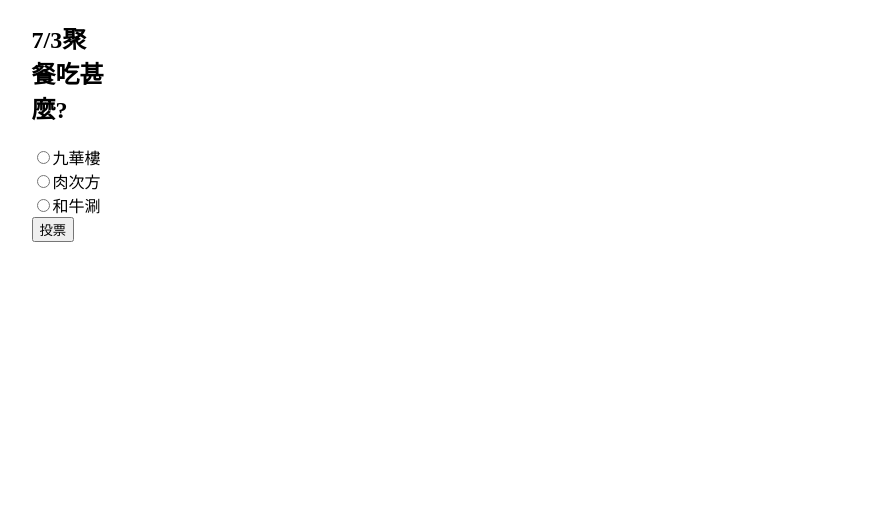
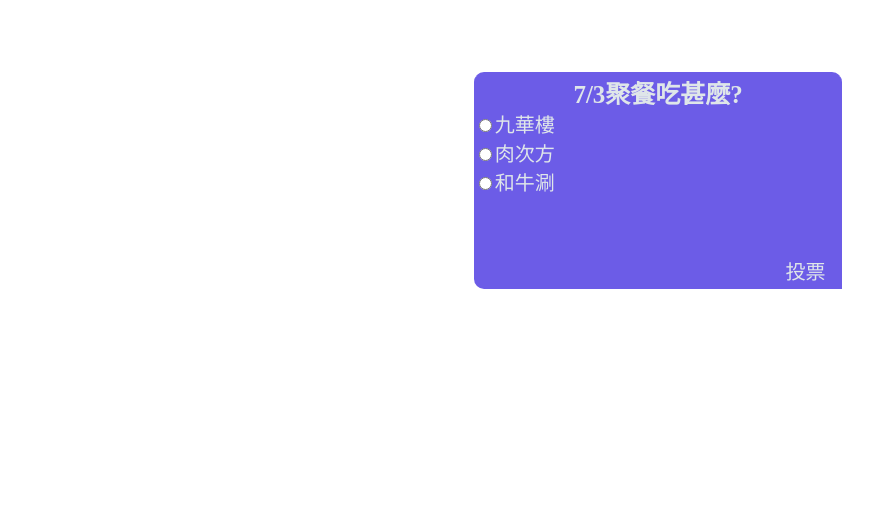
Before and after one commit to got9gotkfc/vote-hw-, a PHP site: page /front/vote.php?id=1 in a window 1280 px wide; the page is wider, and only the part inside the window is pictured. Shown: the part 128-657 px from the top of that part, without its empty margins (245-1118 px from the left). Run offline with PHP 8.4, Linux system fonts and the light colour scheme; the visitor is signed in with stand-in values (Sample User, id 1); data comes from the database, SQL or seed files in the repository.

Commit message:
完成投票

```diff
--- a/front/vote.php
+++ b/front/vote.php
@@ -8,9 +8,111 @@
     <link rel="stylesheet" href="../css/body.css">
     <title>開始投票</title>
     <style>
+        form {
+            display: grid;
+            grid-template-columns: repeat(5, 1fr);
+            grid-template-rows: repeat(6, 1fr);
+            grid-column: 7/12;
+            grid-row: 3/9;
+        }
 
+        #tittle {
+            text-align: center;
+            font-size: 25px;
+            font-weight: bold;
+            grid-column: 1/6;
+            grid-row: 1/2;
+            border-radius: 10px 10px 0 0;
+            overflow: hidden;
+            background: #6c5ce7;
+            border-top: 2px solid #6c5ce7;
+            animation: expand 1s forwards ease-in-out;
+            color: #dfe6e9;
+        }
 
-    #limit{
+        @keyframes expand {
+
+            0% {
+                /* margin-left: 100%; */
+                width: 0;
+                height: 0;
+            }
+
+            50% {
+                /* margin-left: 0%; */
+                width: 100%;
+                height: 0;
+            }
+
+            100% {
+                width: 100%;
+                height: 100%;
+            }
+        }
+
+        #op {
+            width: calc(100% - 20px);
+            height: 0;
+            grid-column: 1/6;
+            grid-row: 2/7;
+            font-size: 20px;
+            border-radius: 0 0 0 10px ;
+            overflow: hidden;
+            background: #6c5ce7;
+            animation: expand2 1s forwards ;
+            animation-delay: 0.7s;
+            color: #dfe6e9;
+        }
+        @keyframes expand2 {
+
+0% {
+    /* margin-left: 100%; */
+    width: 0;
+    height: 0;
+}
+
+50% {
+    /* margin-left: 0%; */
+    width: 80%;
+    height: 0;
+}
+
+75% {
+    width: 80%;
+    height: 100%;
+}
+100% {
+    width: 100%;
+    height: 100%;
+}
+}
+        #sm{
+            font-size: 20px;
+            grid-column: 5/6;
+            grid-row: 6/7;
+            overflow: hidden;
+            background: #6c5ce7;
+            border: #dfe6e9;
+            animation: expand3 0.6s forwards ;
+            animation-delay: 1.6s;
+            color: #dfe6e9;
+        }
+        @keyframes expand3 {
+
+0% {
+    /* margin-left: 100%; */
+    background: white;
+}
+
+100% {
+    /* margin-left: 0%; */
+    border: #dfe6e9;
+    background: #6c5ce7;
+}
+
+}
+
+        #limit {
             display: none;
         }
     </style>
@@ -27,7 +129,7 @@
                 if ($_SESSION['id'] <= 3) {
                     echo   "<a href='../front/vote_center.php'>投票中心</a>";
                     echo   "<a href='../back.php'>後台中心</a>";
-                }else{
+                } else {
                     echo   "<a href='../front/vote_center.php'>投票中心</a>";
                 }
             }
@@ -53,8 +155,8 @@
                 'id' => $_GET['id']
             ];
             $subject = search('subjects', $find_subject);
-        echo "<h2>{$subject['subject']}</h2>";
-
+            echo "<div id='tittle'>{$subject['subject']}</div>";
+            echo "<div id='op'>";
             $find_options = [
                 'subject_id' => $subject['id']
             ];
@@ -71,8 +173,8 @@
                     echo "<div><label><input type='checkbox' name='options[]' value='{$key}' id='{$key}'>{$value['option']}</label></div>";
                 }
             }
-        echo " <input type='submit' value='投票'>";
-
+            echo "</div>";
+            echo " <input type='submit' id='sm' value='投票'>";
             ?>
         </form>
     </div>
@@ -85,13 +187,14 @@
     $(document).ready(function() {
 
 
-    $('#content div').click(function(){
-        if ($("input[name='options[]']:checked").length > $('#limit').text()) {
+        $('#content div').click(function() {
+            if ($("input[type='checkbox']:checked").length > $('#limit').text()) {
                 for (let i = 0; i < 6; i++) {
-                $(`input[value='${i}']`).prop('checked',false);
+                    $(`input[value='${i}']`).prop('checked', false);
                 }
             }
         })
     })
 </script>
+
 </html>
```
Also changed, not shown: back/count_center.php (+4 -9 lines), front/vote_center.php (+63 -62 lines). Lines whose indentation alone changed are shown as unchanged.
